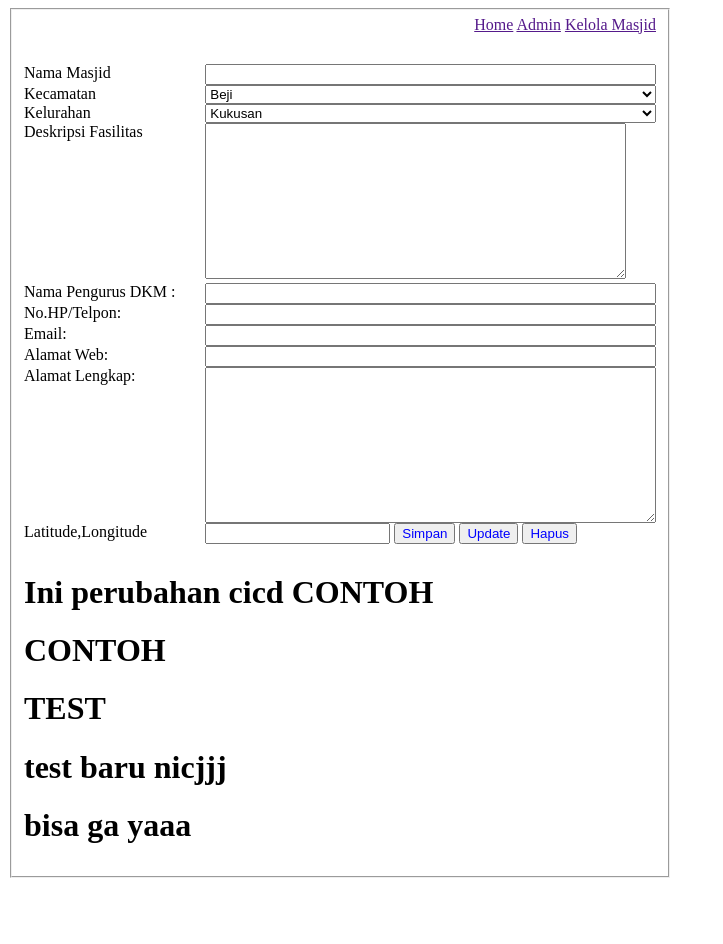
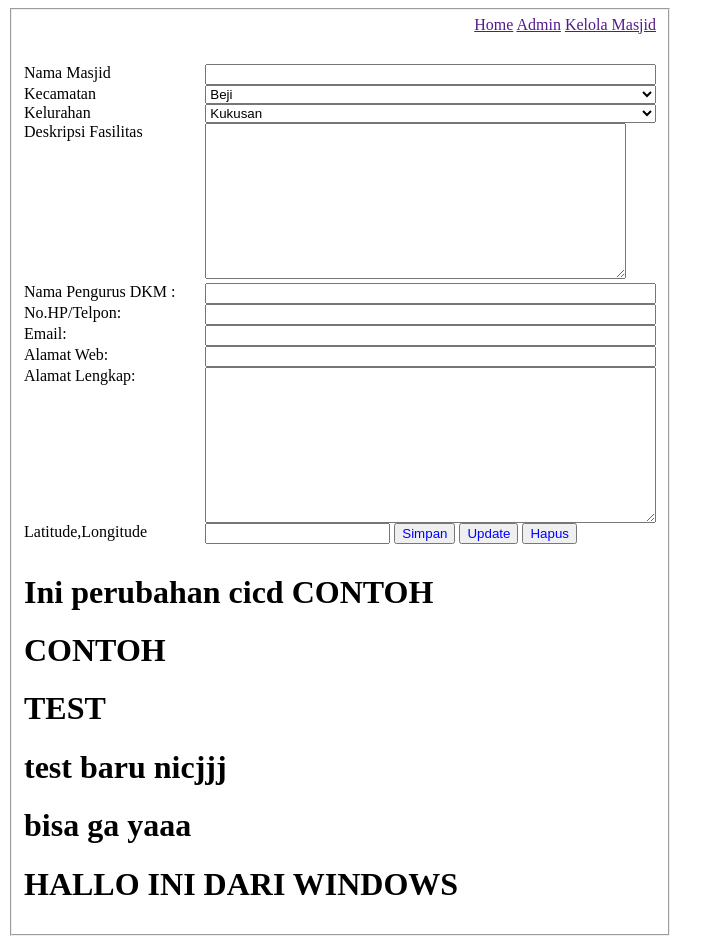
Before and after one commit to ryanraditya/simple-web, a plain HTML site: page index.html in a window 1280 px wide. Shown: the whole page, without its empty margins (0-723 px from the left). Before the commit the page ends 886 px from the top, so only its background shows below. Drawn offline with Linux system fonts and the light colour scheme.

Commit message:
update dari windows

```diff
--- a/index.html
+++ b/index.html
@@ -59,6 +59,7 @@
         <h1>TEST</h1>
         <h1>test baru nicjjj</h1>
         <h1>bisa ga yaaa</h1>
+        <h1>HALLO INI DARI WINDOWS</h1>
     </body>
 </fieldset>
 
```
